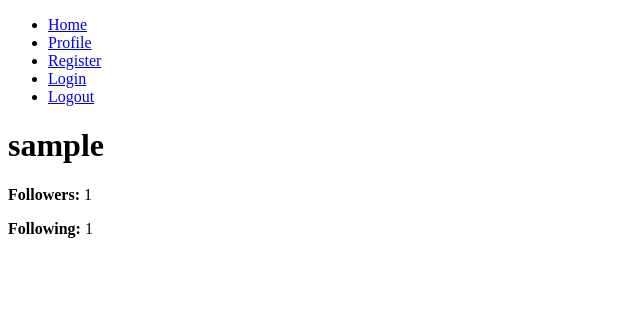
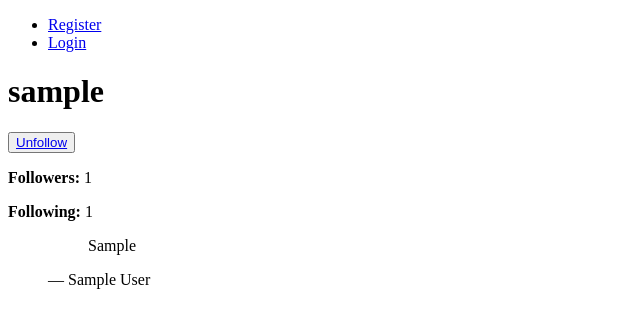
Before and after one commit to ricard-ferrero/quote-network, a Django app: template quote_network/network/templates/network/profile.html in a window 1280 px wide. Shown: the top 328 px of the page, without its empty margins (0-640 px from the left). Run offline with Django 4.2, Linux system fonts and the light colour scheme; the template is opened without the code that fills it: values that come from a table or form of the project are taken from there, others are empty; tables that the repository leaves empty hold one stand-in row (values such as "Sample post").

Commit message:
finished WITHOUT style

```diff
--- a/quote_network/network/templates/network/base.html
+++ b/quote_network/network/templates/network/base.html
@@ -10,11 +10,14 @@
 
     <nav>
         <ul>
+            {% if user.is_authenticated %}
             <li><a href="{% url 'network:index' %}">Home</a></li>
-            <li><a href="{% url 'network:profile' %}">Profile</a></li>
+            <li><a href="{% url 'network:profile' user.username %}">Profile</a></li>
+            <li><a href="{% url 'network:logout' %}">Logout</a></li>
+            {% else %}
             <li><a href="{% url 'network:register' %}">Register</a></li>
             <li><a href="{% url 'network:login' %}">Login</a></li>
-            <li><a href="{% url 'network:logout' %}">Logout</a></li>
+            {% endif %}
         </ul>
     </nav>
 
@@ -26,7 +29,9 @@
         {% endfor %}
     {% endif %}
 
-    <i>{{ user.username}}</i>
+    <div>
+        <i>{{ user.username }}</i>
+    </div>
 
     {% block content %}
     {% endblock %}
--- a/quote_network/network/templates/network/profile.html
+++ b/quote_network/network/templates/network/profile.html
@@ -1,23 +1,28 @@
 {% extends 'network/base.html' %}
 
-{% block title %}{{ profile.username }}{% endblock %}
+{% block title %}{{ profile.user.username }}{% endblock %}
 
 {% block content %}
-<h1>{{ profile.username }}</h1>
+<h1>{{ profile.user.username }}</h1>
 <div>
-    {% if request.user.is_authenticated %}
-        {% if profile.username != request.user.username %}
-            {% if profile not in request.user.profile.following %}
-            <button><a href="{% url 'network:follow' profile %}">Follow</a></button>
-            {% else %}
-            <button><a href="{% url 'network:unfollow' profile %}">Unfollow</a></button>
-            {% endif %}
+    {% if profile.user.username != request.user.username %}
+        {% if profile.user not in request.user.profile.following %}
+        <button><a href="{% url 'network:follow' profile.user.username %}">Follow</a></button>
+        {% else %}
+        <button><a href="{% url 'network:unfollow' profile.user.username %}">Unfollow</a></button>
         {% endif %}
     {% endif %}
 </div>
 
 <div>
-    <p><strong>Followers: </strong>{{ profile.profile.followers.count }}</p>
-    <p><strong>Following: </strong>{{ profile.profile.following.count }}</p>
+    <p><strong>Followers: </strong>{{ profile.followers.count }}</p>
+    <p><strong>Following: </strong>{{ profile.following.count }}</p>
+</div>
+
+<div>
+    <figure>
+        <blockquote>{{ profile.quote }}</blockquote>
+        <figcaption>&mdash; {{ profile.author_quote }}</figcaption>
+    </figure>
 </div>
 {% endblock %}
--- a/quote_network/network/urls.py
+++ b/quote_network/network/urls.py
@@ -7,10 +7,11 @@ app_name = 'network'
 urlpatterns = [
     path('', views.index, name='index'),
     path('register/', views.register, name='register'),
-    path('profile/', views.profile, name='profile'),
-    path('profile/<str:user_name>/', views.profile, name='profile'),
     path('login/', LoginView.as_view(template_name='network/login.html'), name='login'),
     path('logout/', LogoutView.as_view(template_name='network/logout.html'), name='logout'),
     path('follow/<str:username>/', views.follow, name='follow'),
     path('unfollow/<str:username>/', views.unfollow, name='unfollow'),
+
+    # 'profile' must be allways THE LAST
+    path('<str:profile>/', views.profile, name='profile'),
 ]
```
Also changed, not shown: quote_network/network/views.py (+8 -8 lines).
